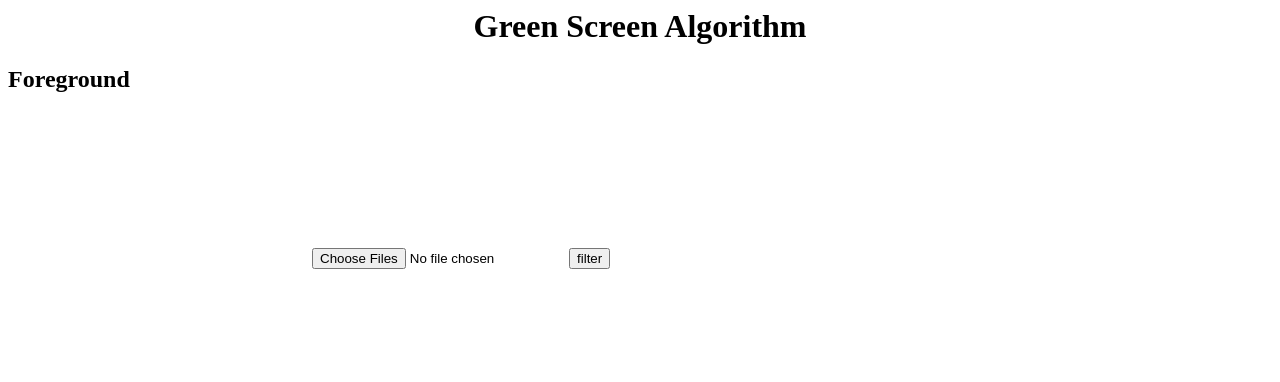
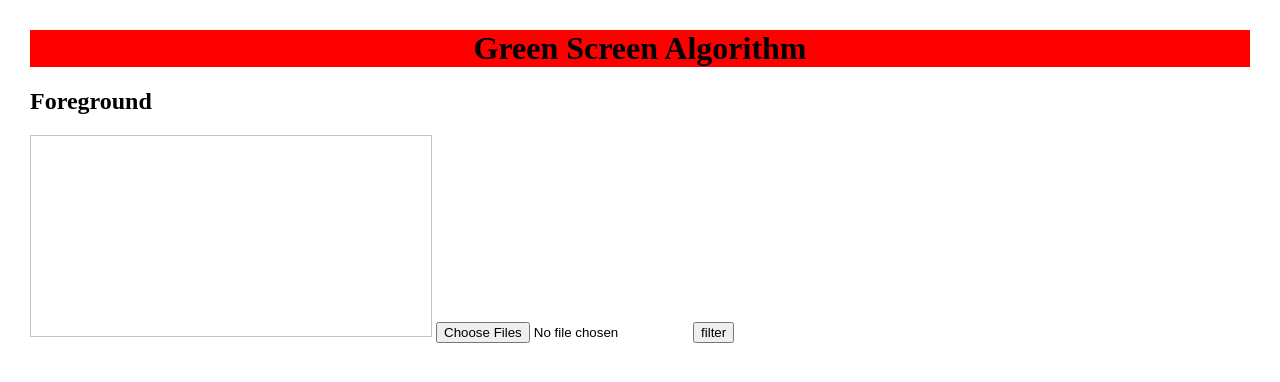
Before and after one commit to diabloexodia/imagefilter, a plain HTML site: page index.html in a window 1280 px wide. Drawn offline with Linux system fonts and the light colour scheme.

Commit message:
Update index.html

```diff
--- a/index.html
+++ b/index.html
@@ -1,5 +1,6 @@
 <html>
   <body>
+     <link rel="stylesheet" href="pagecss.css" />
     <script    src="https://www.dukelearntoprogram.com/course1/common/js/image/SimpleImage.js">
     </script>
     <center><h1> Green Screen Algorithm </h1></center>
```
